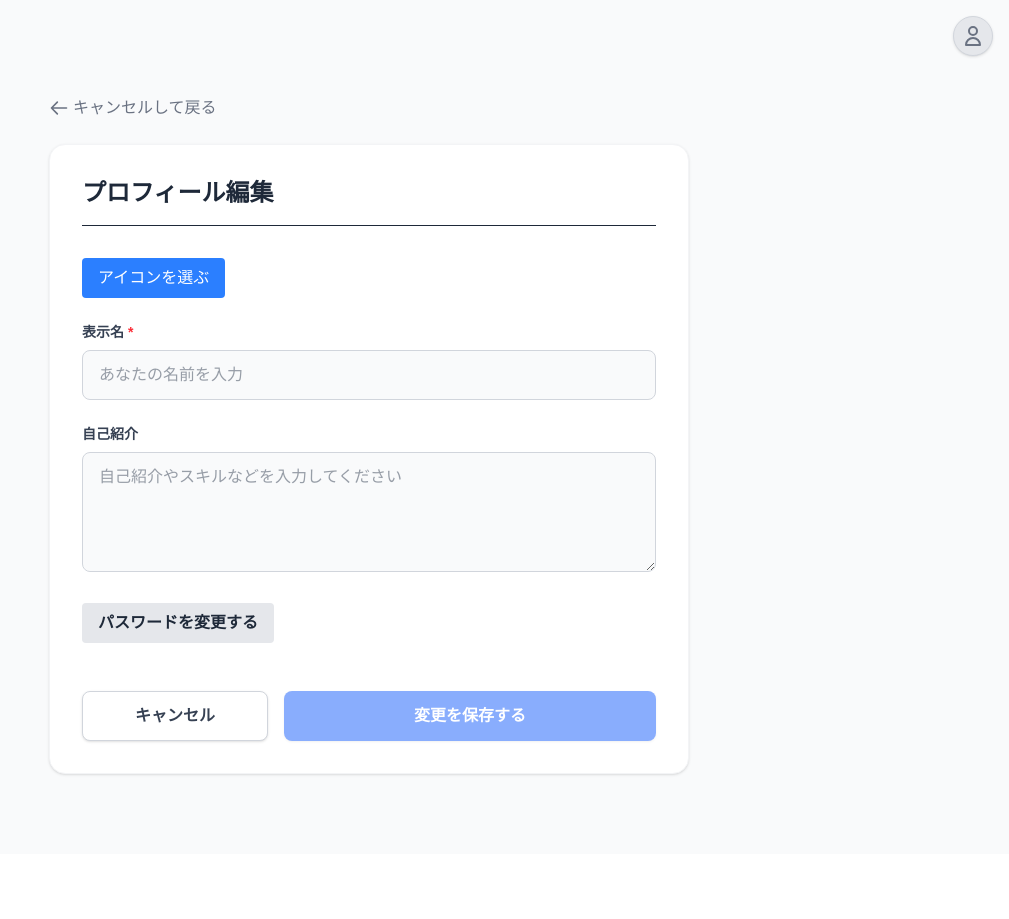
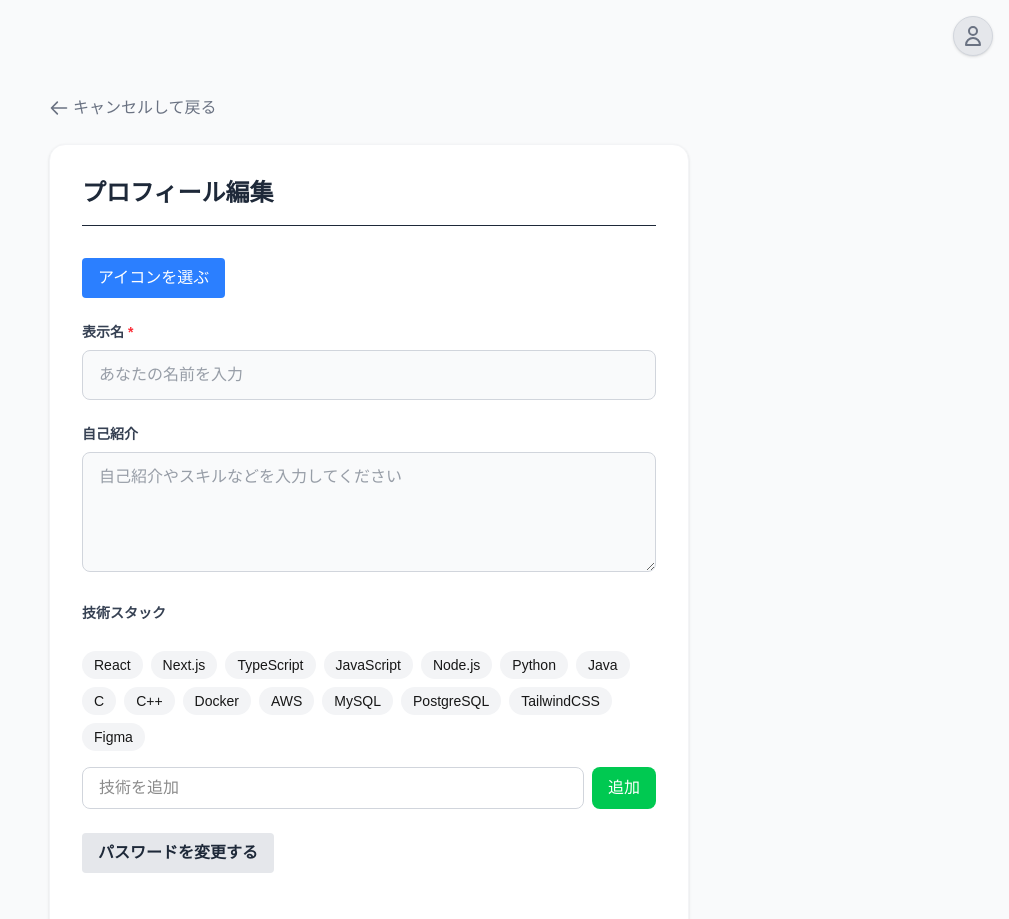
Before and after one commit to 2026PBL1-A/2026PBL1-A-2026PBL1_A_front, a Next.js app: page /profile/edit in a window 1280 px wide. Shown: the top 919 px of the page, without its empty margins (271-1280 px from the left). Before the commit the page ends 854 px from the top, so only its background shows below. Built offline with nearby package versions, Linux system fonts and the light colour scheme.

Commit message:
プロフィール編集画面の仕様変更

```diff
--- a/app/profile/edit/page.tsx
+++ b/app/profile/edit/page.tsx
@@ -20,6 +20,9 @@ export default function ProfileEditPage() {
   const [bio, setBio] = useState("");
   const [isSaving, setIsSaving] = useState(false);
   const [open, setOpen] = useState(false);
+  // 技術スタック選択用のステート
+  const [selectedSkills, setSelectedSkills] = useState<string[]>([]);
+  const [customSkill, setCustomSkill] = useState("");
 
   // パスワード変更モーダル用のステート
   const [isPasswordModalOpen, setIsPasswordModalOpen] = useState(false);
@@ -36,12 +39,34 @@ export default function ProfileEditPage() {
   "/icons/人食いザメアイコン.png",
   "/icons/闘牛アイコン.png",
   "/icons/狼アイコン.png",
-];
+  ];
+  const techStacks = [
+    "React",
+    "Next.js",
+    "TypeScript",
+    "JavaScript",
+    "Node.js",
+    "Python",
+    "Java",
+    "C",
+    "C++",
+    "Docker",
+    "AWS",
+    "MySQL",
+    "PostgreSQL",
+    "TailwindCSS",
+    "Figma",
+  ];
 
   useEffect(() => {
     // 既存のユーザー情報を読み込む
     const storedName = localStorage.getItem("user_name");
     const storedBio = localStorage.getItem("user_bio");
+    const storedSkills = localStorage.getItem("user_skills");
+
+    if (storedSkills) {
+      setSelectedSkills(JSON.parse(storedSkills));
+    }
 
     if (storedName) setUserName(storedName);
     if (storedBio) setBio(storedBio);
@@ -57,6 +82,28 @@ export default function ProfileEditPage() {
   //     reader.readAsDataURL(file);
   //   }
   // };
+
+  const toggleSkill = (skill: string) => {
+    setSelectedSkills((prev) =>
+      prev.includes(skill)
+        ? prev.filter((s) => s !== skill)
+        : [...prev, skill]
+    );
+  };
+
+  const addCustomSkill = () => {
+    if (
+      customSkill.trim() &&
+      !selectedSkills.includes(customSkill)
+    ) {
+      setSelectedSkills((prev) => [
+        ...prev,
+        customSkill.trim(),
+      ]);
+
+      setCustomSkill("");
+    }
+  };
 
   const handleSave = async (e: React.FormEvent) => {
     e.preventDefault();
@@ -104,6 +151,10 @@ export default function ProfileEditPage() {
     } finally {
       setIsSaving(false);
     }
+    localStorage.setItem(
+      "user_skills",
+      JSON.stringify(selectedSkills)
+    );
   };
 
   const handlePasswordChange = async (e: React.FormEvent) => {
@@ -289,6 +340,64 @@ export default function ProfileEditPage() {
               />
             </div>
 
+            {/* 技術スタック */}
+            <div>
+              <label className="block text-sm font-bold text-gray-700 mb-3">
+                技術スタック
+              </label>
+
+              {/* 選択中 */}
+              <div className="flex flex-wrap gap-2 mb-4">
+                {selectedSkills.map((skill) => (
+                  <button
+                    key={skill}
+                    type="button"
+                    onClick={() => toggleSkill(skill)}
+                    className="px-3 py-1 bg-blue-500 text-white rounded-full text-sm"
+                  >
+                    {skill} ×
+                  </button>
+                ))}
+              </div>
+
+              {/* 候補 */}
+              <div className="flex flex-wrap gap-2 mb-4">
+                {techStacks.map((skill) => (
+                  <button
+                    key={skill}
+                    type="button"
+                    onClick={() => toggleSkill(skill)}
+                    className={`px-3 py-1 rounded-full text-sm transition ${
+                      selectedSkills.includes(skill)
+                        ? "bg-blue-500 text-white"
+                        : "bg-gray-100 hover:bg-gray-200"
+                    }`}
+                  >
+                    {skill}
+                  </button>
+                ))}
+              </div>
+
+              {/* 自由入力 */}
+              <div className="flex gap-2">
+                <input
+                  type="text"
+                  value={customSkill}
+                  onChange={(e) => setCustomSkill(e.target.value)}
+                  placeholder="技術を追加"
+                  className="flex-1 border border-gray-300 rounded-lg px-4 py-2"
+                />
+
+                <button
+                  type="button"
+                  onClick={addCustomSkill}
+                  className="px-4 py-2 bg-green-500 text-white rounded-lg hover:bg-green-600 transition"
+                >
+                  追加
+                </button>
+              </div>
+            </div>
+
             {/* パスワード変更ボタン */}
             <div>
               <button
--- a/app/profile/page.tsx
+++ b/app/profile/page.tsx
@@ -39,9 +39,18 @@ export default function ProfilePage() {
   const [lastUpdated, setLastUpdated] = useState("2026/05/01 14:40"); // 仮の更新日時
   const [selectedIcon, setSelectedIcon] = useState("");
   const [userEmail, setUserEmail] = useState("");
-  const [skills, setSkills] = useState<string[]>(["JavaScript", "React", "Next.js", "TypeScript", "Tailwind CSS", "Node.js"]);
   const [isLoading, setIsLoading] = useState(false);
   const [error, setError] = useState<string | null>(null);
+
+  const [skills, setSkills] = useState<string[]>([]);
+
+  useEffect(() => {
+    const storedSkills = localStorage.getItem("user_skills");
+
+    if (storedSkills) {
+      setSkills(JSON.parse(storedSkills));
+    }
+  }, []);
 
   // タブの状態管理
   const [activeTab, setActiveTab] = useState<"skills" | "creations" | "questions">("skills");
@@ -329,15 +338,15 @@ export default function ProfilePage() {
             {activeTab === "skills" && (
               <div className="p-6">
                 <h2 className="text-lg font-bold text-gray-800 mb-4">習得技術スタック</h2>
-                <div className="flex flex-wrap gap-2">
+                <div className="flex flex-wrap gap-2 mt-4">
                   {skills.map((skill) => (
-                    <span key={skill} className="px-4 py-1.5 bg-white border border-gray-200 text-gray-700 rounded-full text-sm font-bold shadow-sm">
+                    <span
+                      key={skill}
+                      className="px-3 py-1 bg-gray-100 rounded-full text-sm"
+                    >
                       {skill}
                     </span>
                   ))}
-                  <span className="px-4 py-1.5 border border-dashed border-gray-400 text-gray-500 rounded-full text-sm font-bold cursor-pointer hover:bg-gray-200 transition">
-                    + 追加する
-                  </span>
                 </div>
               </div>
             )}
```
